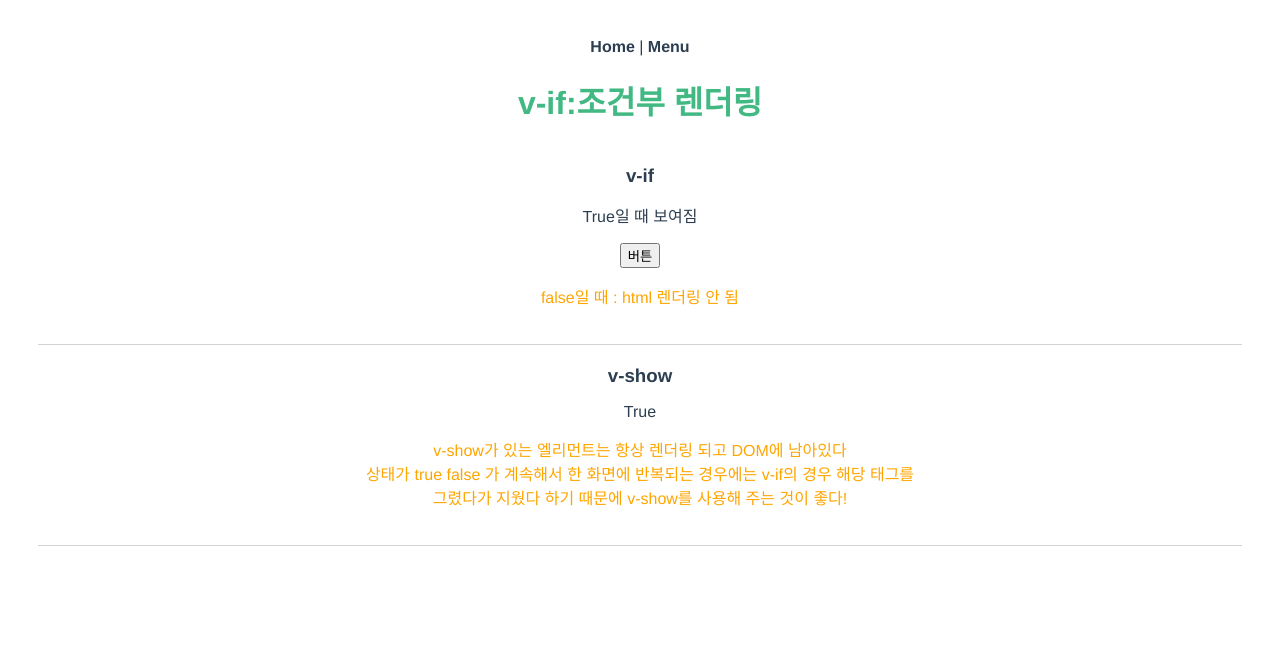
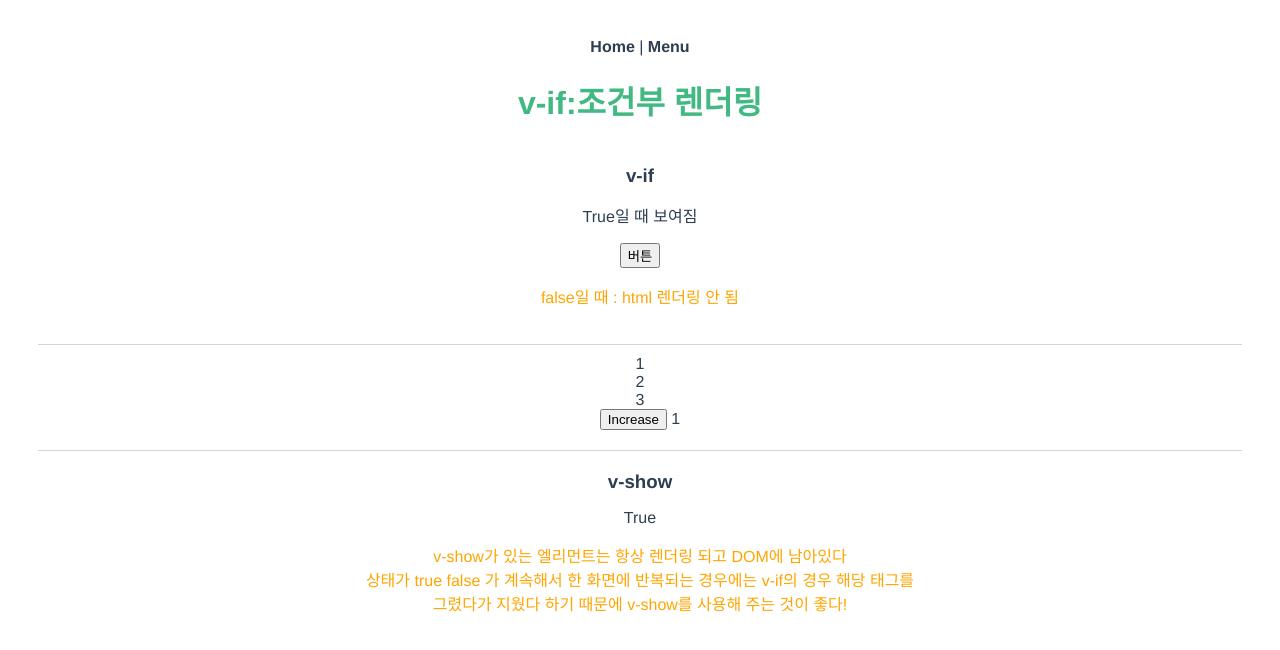
Before and after one commit to kyeongmin21/vueStudy, a Vue app: page /if in a window 1280 px wide. Shown: the top 650 px of the page. Built offline with nearby package versions, Linux system fonts and the light colour scheme.

Commit message:
v-if문 공부

```diff
--- a/src/views/If.vue
+++ b/src/views/If.vue
@@ -9,7 +9,16 @@
       <button @click="toggleShow">버튼</button>
       <p class="orange">false일 때 : html 렌더링 안 됨</p>
     </section>
-
+    <section>
+      <div v-if="number === 1">
+        <div>1</div>
+        <div>2</div>
+        <div>3</div>
+      </div>
+      <div v-else-if="number === 2">숫자 2입니다.</div>
+      <div v-else>3이상입니다.</div>
+      <button @click="increaseNumber">Increase</button> {{ number }}
+    </section>
     <section>
       <h3>v-show</h3>
       <p v-show="true">True</p>
@@ -28,11 +37,15 @@ export default {
   data() {
     return {
       awesome: true,
+      number: 1,
     };
   },
   methods: {
     toggleShow() {
       this.awesome = !this.awesome
+    },
+    increaseNumber() {
+      this.number += 1
     }
   }
 };
```
